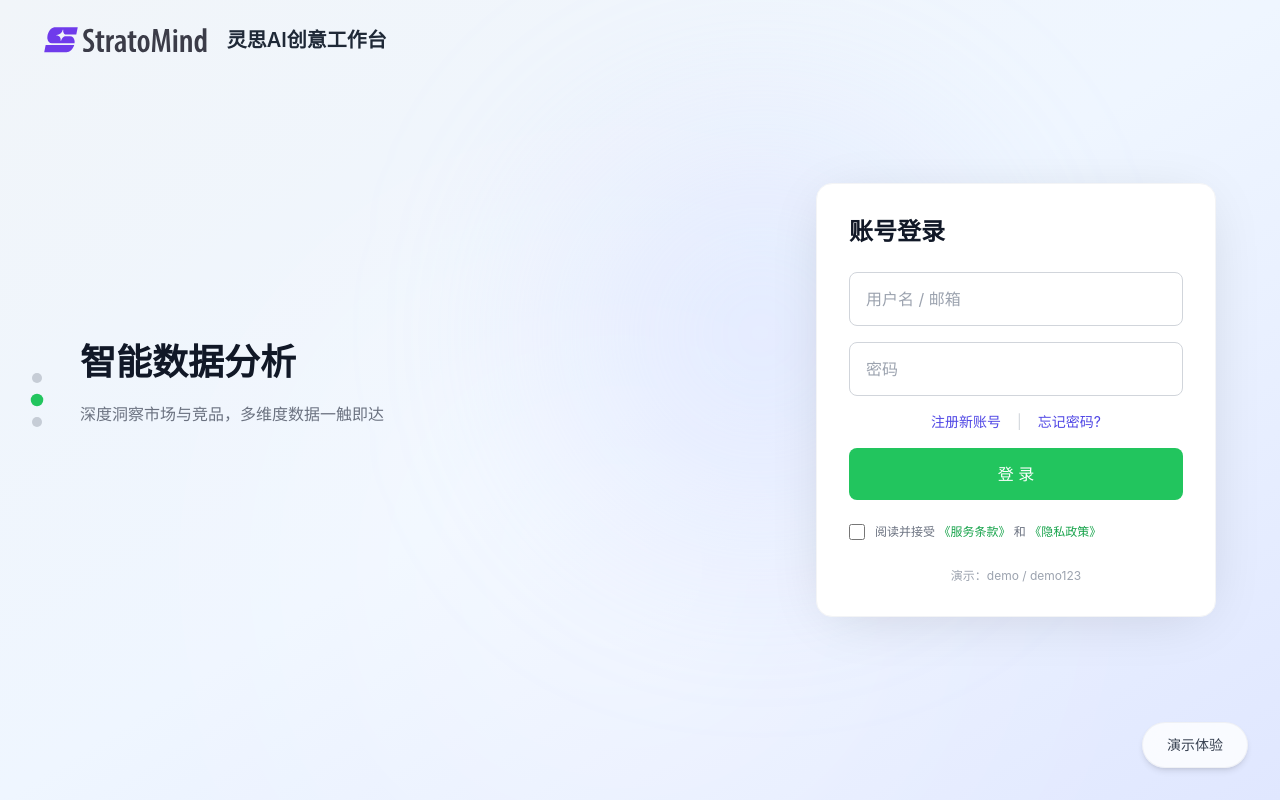
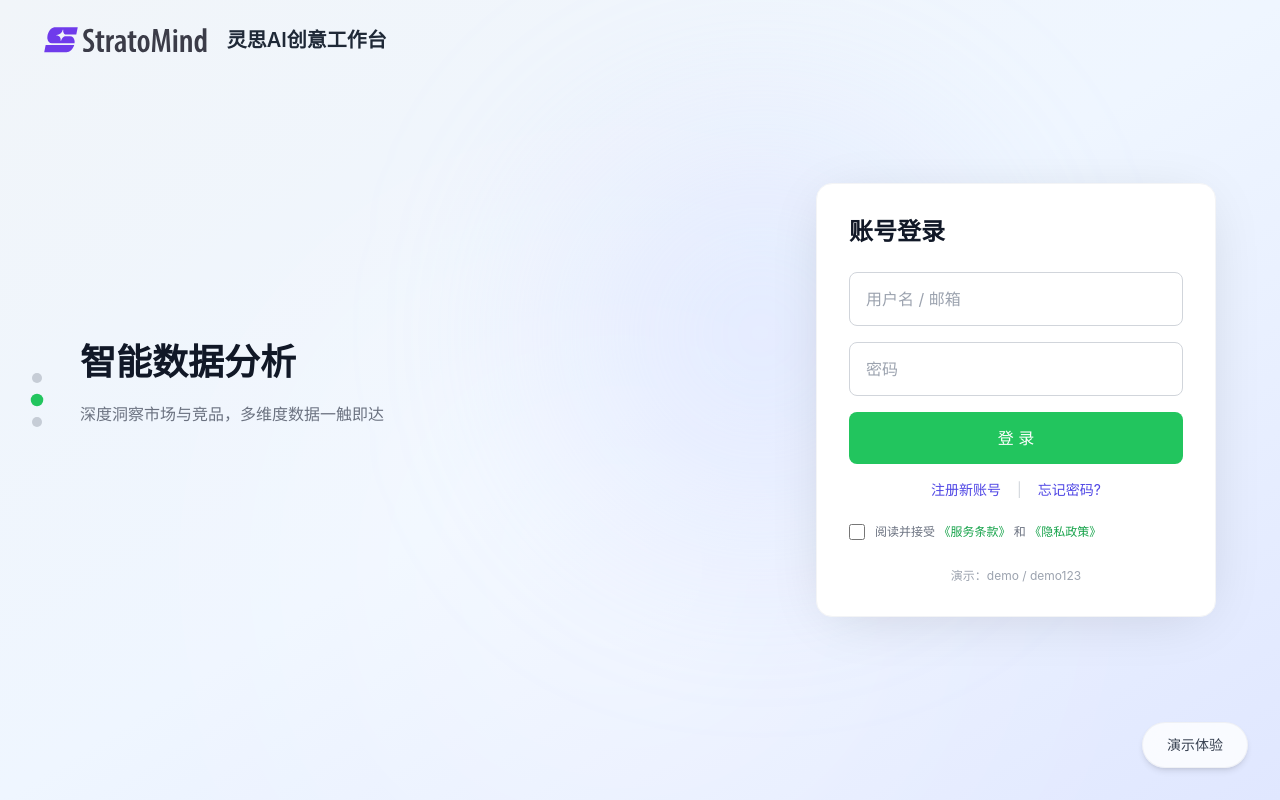
Before and after one commit to GPlanbrand/stratomind, a React (Vite) app: page / in a window 1280 px wide. Built offline with nearby package versions, Linux system fonts and the light colour scheme.

Commit message:
web: 注册和忘记密码移到登录按钮下方

```diff
--- a/src/pages/HomeLoginPage.tsx
+++ b/src/pages/HomeLoginPage.tsx
@@ -543,13 +543,6 @@ const HomeLoginPage: React.FC = () => {
                   </div>
                 )}
 
-                {/* 忘记密码和注册新账号 - 并排显示 */}
-                <div className="flex items-center justify-center gap-4 text-sm">
-                  <a href="/register" className="text-indigo-600 hover:text-indigo-700">注册新账号</a>
-                  <span className="text-gray-300">|</span>
-                  <a href="/forgot-password" className="text-indigo-600 hover:text-indigo-700">忘记密码?</a>
-                </div>
-
                 {/* 登录按钮 - 绿色 */}
                 <button
                   onClick={handleAccountLogin}
@@ -558,6 +551,13 @@ const HomeLoginPage: React.FC = () => {
                 >
                   {loading ? '登录中...' : '登 录'}
                 </button>
+
+                {/* 忘记密码和注册新账号 - 并排显示在登录按钮下方 */}
+                <div className="flex items-center justify-center gap-4 text-sm">
+                  <a href="/register" className="text-indigo-600 hover:text-indigo-700">注册新账号</a>
+                  <span className="text-gray-300">|</span>
+                  <a href="/forgot-password" className="text-indigo-600 hover:text-indigo-700">忘记密码?</a>
+                </div>
 
                 {/* 服务条款 */}
                 <div className="flex items-center gap-2.5 pt-2">
```
